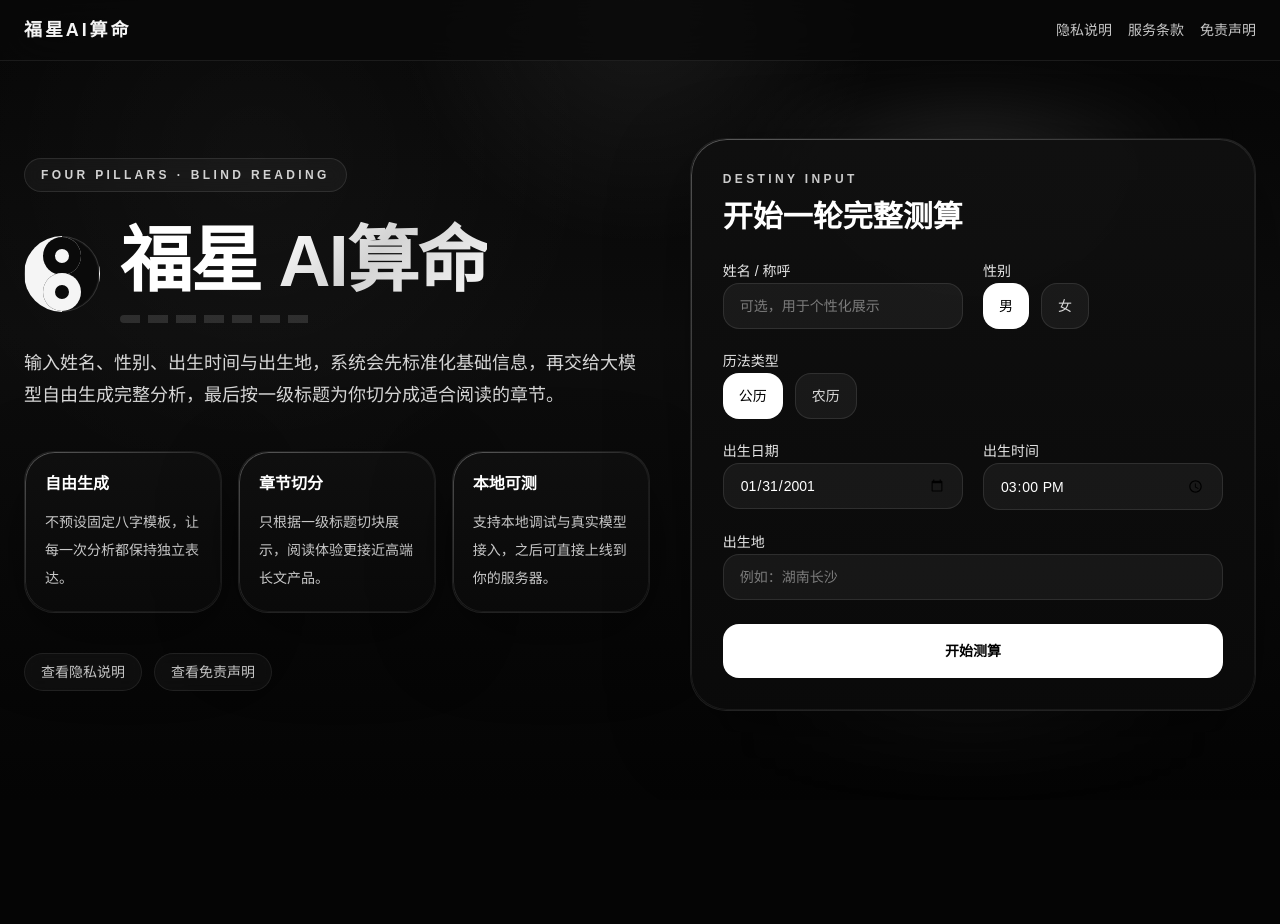
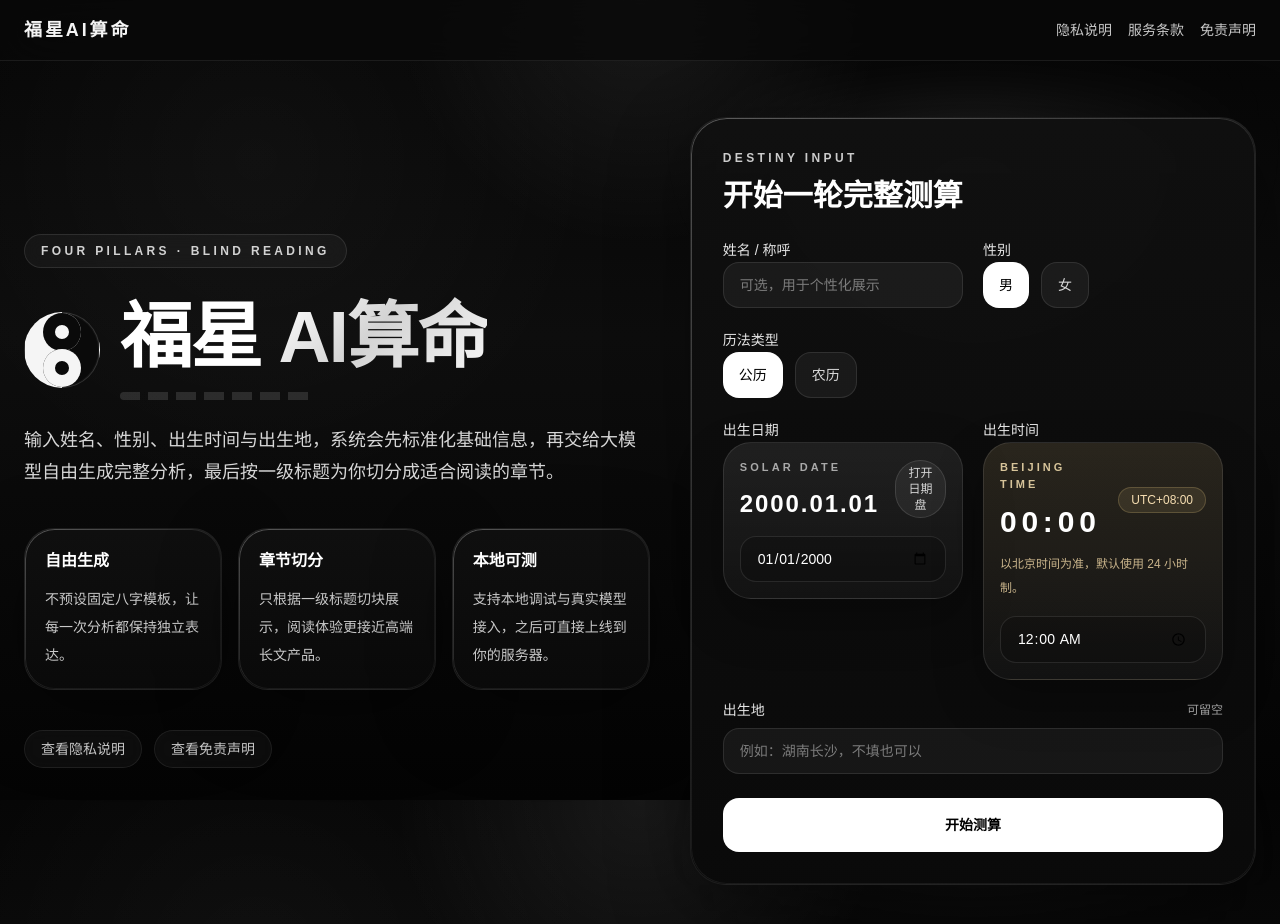
Before and after one commit to EchotimeFJ/fustar_web, a Next.js app: page / in a window 1280 px wide. Shown: the top 924 px of the page. Before the commit the page ends 800 px from the top, so only its background shows below. Built offline with nearby package versions, Linux system fonts and the light colour scheme.

Commit message:
Refine birth form and result rendering

```diff
--- a/src/app/api/reading/create/route.ts
+++ b/src/app/api/reading/create/route.ts
@@ -10,7 +10,7 @@ const requestSchema = z.object({
   calendarType: z.enum(["solar", "lunar"]).default("solar"),
   birthDate: z.string(),
   birthTime: z.string(),
-  birthplace: z.string(),
+  birthplace: z.string().optional().default(""),
 });
 
 export async function POST(request: Request) {
--- a/src/components/forms/birth-info-form.tsx
+++ b/src/components/forms/birth-info-form.tsx
@@ -1,22 +1,36 @@
 "use client";
 
-import { useState } from "react";
+import { useRef, useState } from "react";
 import { useRouter } from "next/navigation";
 
 const initialState = {
   name: "",
   gender: "male",
   calendarType: "solar",
-  birthDate: "2001-01-31",
-  birthTime: "15:00",
+  birthDate: "2000-01-01",
+  birthTime: "00:00",
   birthplace: "",
 };
+
+function formatSolarDate(date: string) {
+  if (!date) {
+    return "请选择日期";
+  }
+
+  return date.replaceAll("-", ".");
+}
+
+function formatTimeLabel(time: string) {
+  return time || "请选择时间";
+}
 
 export function BirthInfoForm() {
   const router = useRouter();
   const [form, setForm] = useState(initialState);
   const [loading, setLoading] = useState(false);
   const [error, setError] = useState("");
+  const dateInputRef = useRef<HTMLInputElement>(null);
+  const timeInputRef = useRef<HTMLInputElement>(null);
 
   async function handleSubmit(event: React.FormEvent<HTMLFormElement>) {
     event.preventDefault();
@@ -33,7 +47,7 @@ export function BirthInfoForm() {
           calendarType: form.calendarType,
           birthDate: form.birthDate,
           birthTime: form.birthTime,
-          birthplace: form.birthplace,
+          birthplace: form.birthplace.trim(),
         }),
       });
 
@@ -120,11 +134,38 @@ export function BirthInfoForm() {
           </div>
         </div>
 
-        <label className="space-y-2 md:col-span-1">
+        <div className="space-y-2 md:col-span-1">
           <span className="text-sm font-medium text-[#e5e5e5]">出生日期</span>
+          <div className="group w-full rounded-[28px] border border-white/10 bg-[linear-gradient(180deg,rgba(255,255,255,0.08),rgba(255,255,255,0.03))] p-4 shadow-[0_20px_50px_rgba(0,0,0,0.28)] transition hover:border-white/20 hover:bg-[linear-gradient(180deg,rgba(255,255,255,0.12),rgba(255,255,255,0.05))]">
+            <div className="flex items-center justify-between gap-4">
+              <div>
+                <div className="text-[11px] font-semibold tracking-[0.28em] text-[#a9a9a9] uppercase">
+                  {form.calendarType === "solar" ? "Solar Date" : "Lunar Date"}
+                </div>
+                <div className="mt-3 text-2xl font-semibold tracking-[0.08em] text-white">
+                  {form.calendarType === "solar"
+                    ? formatSolarDate(form.birthDate)
+                    : form.birthDate || "请输入农历日期"}
+                </div>
+              </div>
+              <button
+                type="button"
+                onClick={() => {
+                  if (form.calendarType === "solar") {
+                    dateInputRef.current?.showPicker?.();
+                    dateInputRef.current?.focus();
+                  }
+                }}
+                className="rounded-full border border-white/12 bg-white/6 px-3 py-1 text-xs text-[#d7d7d7] transition hover:bg-white/10"
+              >
+                {form.calendarType === "solar" ? "打开日期盘" : "手动输入"}
+              </button>
+            </div>
+            <div className="mt-4">
               <input
+                ref={dateInputRef}
                 type={form.calendarType === "solar" ? "date" : "text"}
-            className="w-full rounded-2xl border border-white/10 bg-white/5 px-4 py-3 text-sm text-white outline-none transition placeholder:text-[#7b7b7b] focus:border-white/30 focus:bg-white/8"
+                className="w-full rounded-2xl border border-white/10 bg-black/20 px-4 py-3 text-sm text-white outline-none transition placeholder:text-[#7b7b7b] focus:border-white/30 focus:bg-white/8"
                 value={form.birthDate}
                 onChange={(event) =>
                   setForm((prev) => ({ ...prev, birthDate: event.target.value }))
@@ -132,35 +173,68 @@ export function BirthInfoForm() {
                 placeholder={
                   form.calendarType === "solar"
                     ? undefined
-                : "例如：2001-01-08（农历年月日）"
+                    : "例如：2000-01-01（农历年月日）"
                 }
                 required
               />
-        </label>
+            </div>
+          </div>
+        </div>
 
-        <label className="space-y-2 md:col-span-1">
+        <div className="space-y-2 md:col-span-1">
           <span className="text-sm font-medium text-[#e5e5e5]">出生时间</span>
+          <div className="group w-full rounded-[28px] border border-white/10 bg-[linear-gradient(180deg,rgba(255,220,150,0.12),rgba(255,255,255,0.03))] p-4 shadow-[0_20px_50px_rgba(0,0,0,0.3)] transition hover:border-[#f3d389]/30 hover:bg-[linear-gradient(180deg,rgba(255,220,150,0.18),rgba(255,255,255,0.05))]">
+            <div className="flex items-center justify-between gap-4">
+              <div>
+                <div className="text-[11px] font-semibold tracking-[0.28em] text-[#d7c49a] uppercase">
+                  Beijing Time
+                </div>
+                <div className="mt-3 text-3xl font-semibold tracking-[0.16em] text-white">
+                  {formatTimeLabel(form.birthTime)}
+                </div>
+              </div>
+              <button
+                type="button"
+                onClick={() => {
+                  timeInputRef.current?.showPicker?.();
+                  timeInputRef.current?.focus();
+                }}
+                className="rounded-full border border-[#f3d389]/20 bg-[#f3d389]/10 px-3 py-1 text-xs text-[#f5ddb1] transition hover:bg-[#f3d389]/16"
+              >
+                UTC+08:00
+              </button>
+            </div>
+            <p className="mt-3 text-xs leading-6 text-[#c9b48b]">
+              以北京时间为准，默认使用 24 小时制。
+            </p>
+            <div className="mt-4">
               <input
+                ref={timeInputRef}
                 type="time"
-            className="w-full rounded-2xl border border-white/10 bg-white/5 px-4 py-3 text-sm text-white outline-none transition focus:border-white/30 focus:bg-white/8"
+                step="60"
+                className="w-full rounded-2xl border border-white/10 bg-black/20 px-4 py-3 text-sm text-white outline-none transition focus:border-white/30 focus:bg-white/8"
                 value={form.birthTime}
                 onChange={(event) =>
                   setForm((prev) => ({ ...prev, birthTime: event.target.value }))
                 }
                 required
               />
-        </label>
+            </div>
+          </div>
+        </div>
 
         <label className="block space-y-2 md:col-span-2">
+          <div className="flex items-center justify-between gap-3">
             <span className="text-sm font-medium text-[#e5e5e5]">出生地</span>
+            <span className="text-xs text-[#9f9f9f]">可留空</span>
+          </div>
           <input
             className="w-full rounded-2xl border border-white/10 bg-white/5 px-4 py-3 text-sm text-white outline-none transition placeholder:text-[#7b7b7b] focus:border-white/30 focus:bg-white/8"
             value={form.birthplace}
             onChange={(event) =>
               setForm((prev) => ({ ...prev, birthplace: event.target.value }))
             }
-            placeholder="例如：湖南长沙"
-            required
+            placeholder="例如：湖南长沙，不填也可以"
           />
         </label>
       </div>
--- a/src/components/result/result-view.tsx
+++ b/src/components/result/result-view.tsx
@@ -3,6 +3,28 @@
 import { useEffect, useMemo, useState } from "react";
 import Link from "next/link";
 import type { ReadingResult } from "@/types/reading";
+
+function renderInlineMarkdown(text: string) {
+  const segments = text.split(/(\*\*[^*]+\*\*)/g);
+
+  return segments.map((segment, index) => {
+    if (segment.startsWith("**") && segment.endsWith("**") && segment.length > 4) {
+      return (
+        <strong key={`${segment}-${index}`} className="font-semibold text-white">
+          {segment.slice(2, -2)}
+        </strong>
+      );
+    }
+
+    return <span key={`${segment}-${index}`}>{segment}</span>;
+  });
+}
+
+function renderSectionContent(content: string) {
+  return content.split("\n").map((line, index) => (
+    <p key={`${line}-${index}`}>{renderInlineMarkdown(line)}</p>
+  ));
+}
 
 export function ResultView({ sessionId }: { sessionId: string }) {
   const [reading, setReading] = useState<ReadingResult | null>(null);
@@ -80,7 +102,7 @@ export function ResultView({ sessionId }: { sessionId: string }) {
             <div className="text-sm font-medium tracking-[0.24em] text-[#d0d0d0] uppercase">Mystic Reading</div>
             <h1 className="mt-2 text-3xl font-semibold text-white md:text-4xl">{reading.profile.eightChar}</h1>
             <p className="mt-3 text-sm leading-7 text-[#d7d7d7]">
-              {reading.profile.genderLabel}命 · {reading.profile.birthplace} · {reading.profile.solarText} · {reading.profile.lunarText}
+              {reading.profile.genderLabel}命 · {reading.profile.birthplace || "未填写"} · {reading.profile.solarText} · {reading.profile.lunarText}
             </p>
             <div className="mt-5 flex items-center gap-3 text-[#bbbbbb]">
               <div className="taiji-mark h-12 w-12 scale-75 origin-left" />
@@ -116,7 +138,7 @@ export function ResultView({ sessionId }: { sessionId: string }) {
               <div className="rounded-2xl border border-white/6 bg-white/4 px-4 py-3">姓名：{reading.profile.name}</div>
               <div className="rounded-2xl border border-white/6 bg-white/4 px-4 py-3">性别：{reading.profile.genderLabel}</div>
               <div className="rounded-2xl border border-white/6 bg-white/4 px-4 py-3">历法：{reading.profile.calendarType === "solar" ? "公历" : "农历"}</div>
-              <div className="rounded-2xl border border-white/6 bg-white/4 px-4 py-3">出生地：{reading.profile.birthplace}</div>
+              <div className="rounded-2xl border border-white/6 bg-white/4 px-4 py-3">出生地：{reading.profile.birthplace || "未填写"}</div>
             </div>
           </div>
         </aside>
@@ -126,7 +148,7 @@ export function ResultView({ sessionId }: { sessionId: string }) {
             <section id={section.id} key={section.id} className="mystic-panel mystic-border rounded-[32px] p-6 md:p-8">
               <h2 className="text-2xl font-semibold text-white md:text-3xl">{section.title}</h2>
               <div className="mt-5 space-y-4 whitespace-pre-wrap text-[15px] leading-8 text-[#d7d7d7]">
-                {section.content}
+                {renderSectionContent(section.content)}
               </div>
             </section>
           ))}
--- a/src/server/ai/prompt.ts
+++ b/src/server/ai/prompt.ts
@@ -18,8 +18,9 @@ function toCalendarLabel(calendarType: CalendarType) {
 }
 
 export function buildAiMessages(input: PromptInput) {
+  const birthplaceLabel = input.birthplace.trim() || "未填写";
   const userPrompt = [
-    `我的名字是${input.name}，性别是${toGenderLabel(input.gender)}，我的${toCalendarLabel(input.calendarType)}出生日期是${input.birthDate} ${input.birthTime}，出生地是${input.birthplace}。`,
+    `我的名字是${input.name}，性别是${toGenderLabel(input.gender)}，我的${toCalendarLabel(input.calendarType)}出生日期是${input.birthDate} ${input.birthTime}，出生地是${birthplaceLabel}。`,
     "请用盲派技巧逐步分析八字，请分析我的一生运势，各方面的分析都尽可能详细具体。",
   ].join("\n");
 
--- a/src/server/bazi/normalize.ts
+++ b/src/server/bazi/normalize.ts
@@ -52,7 +52,7 @@ const readingInputSchema = z.object({
   birthTime: z
     .string()
     .regex(/^\d{2}:\d{2}$/, "时间格式必须是 HH:mm"),
-  birthplace: z.string().trim().min(2).max(80),
+  birthplace: z.string().trim().max(80).default(""),
   currentJob: z.string().trim().max(80).optional(),
   sideProjects: z.string().trim().max(200).optional(),
   focusAreas: z.array(z.string().trim().min(1).max(30)).max(6).optional(),
@@ -218,7 +218,7 @@ export function buildReadingProfile(input: ReadingFormInput): ReadingProfile {
     gender: parsed.gender,
     genderLabel: parsed.gender === "male" ? "男" : "女",
     calendarType: parsed.calendarType,
-    birthplace: parsed.birthplace,
+    birthplace: parsed.birthplace || "未填写",
     solarText: `${solar.getYear()}-${String(solar.getMonth()).padStart(2, "0")}-${String(solar.getDay()).padStart(2, "0")} ${String(solar.getHour()).padStart(2, "0")}:${String(solar.getMinute()).padStart(2, "0")}`,
     lunarText: `${lunar.getYearInChinese()}年${lunar.getMonthInChinese()}月${lunar.getDayInChinese()} ${lunar.getTimeInGanZhi()}时`,
     zodiac: lunar.getYearShengXiaoExact(),
```
Lines whose indentation alone changed are shown as unchanged.
